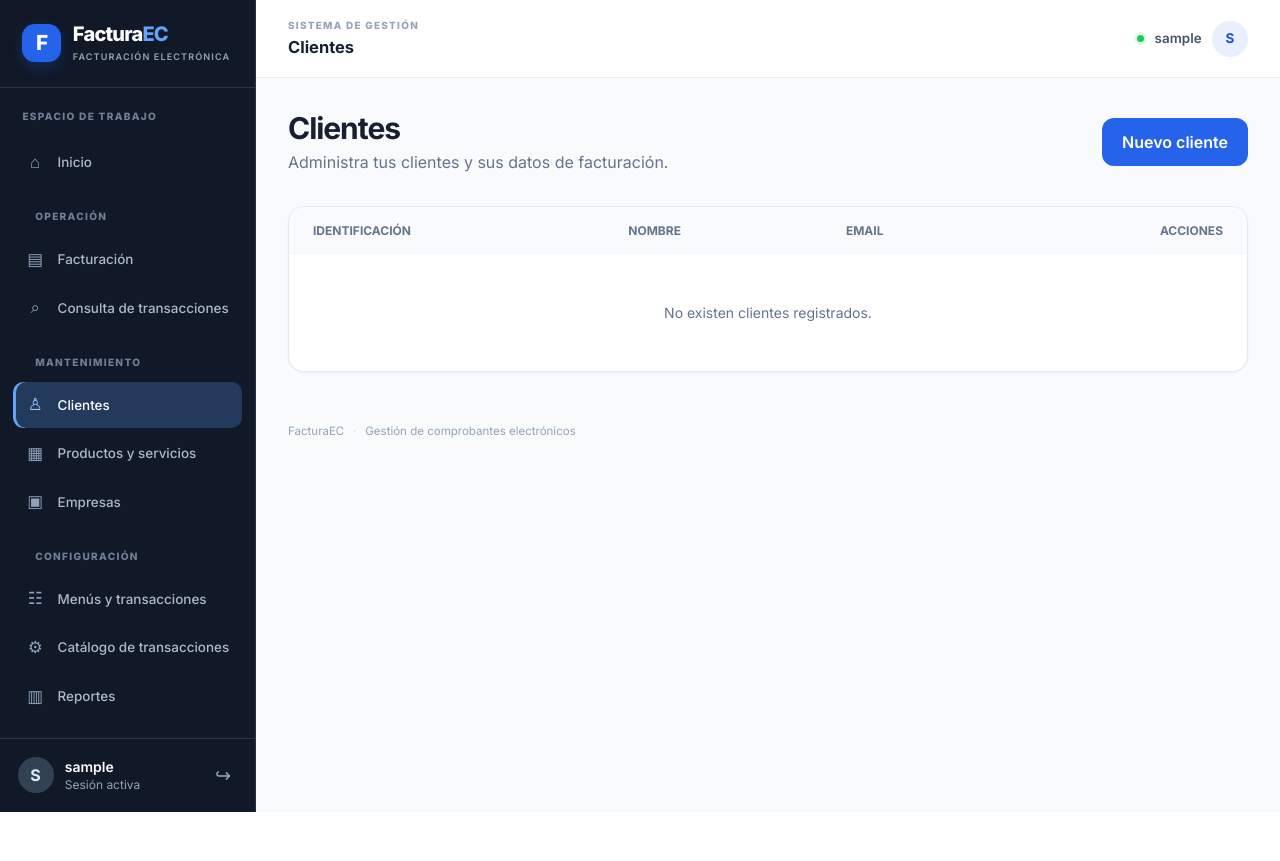
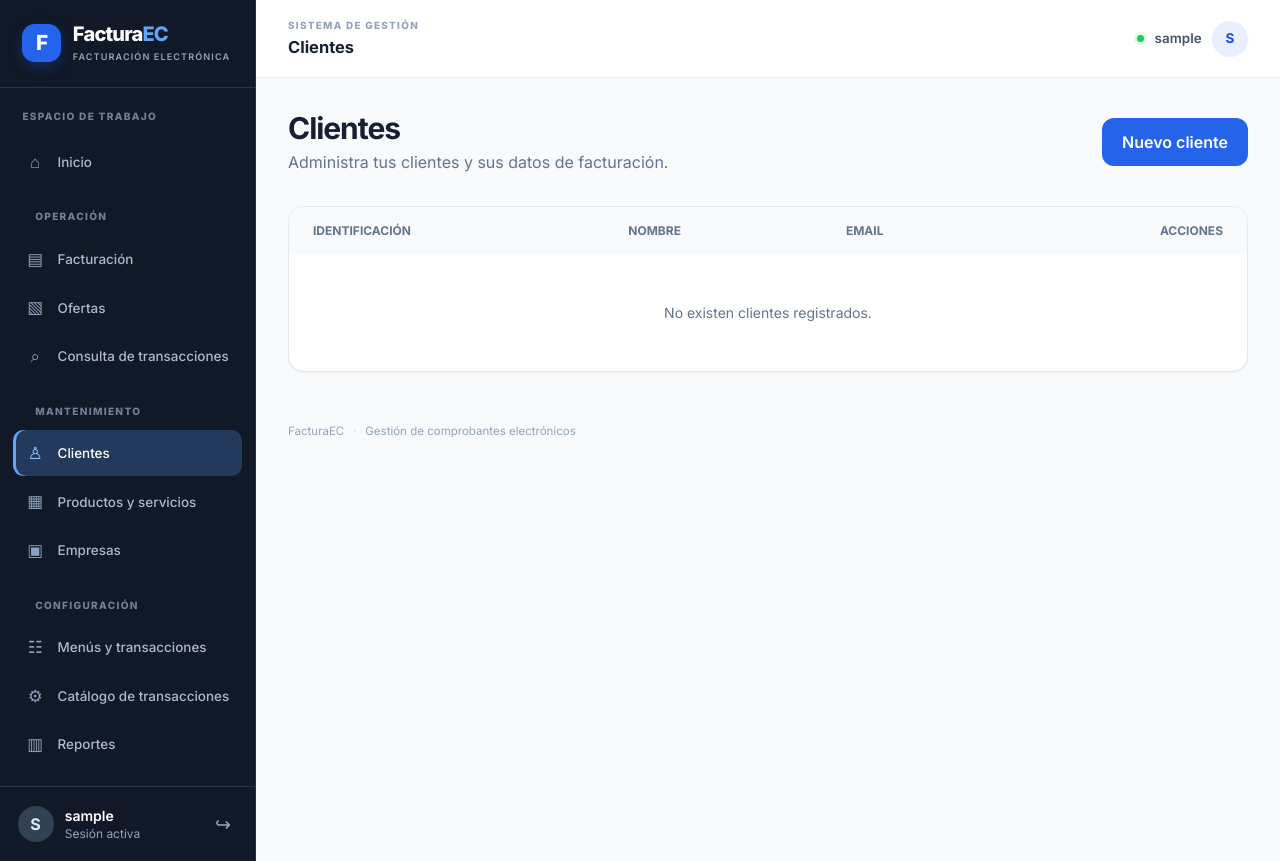
Before and after one commit to caeduardo99/facturacion_sri_django, a Django app: page /clientes/ in a window 1280 px wide. Before the commit the page ends 812 px from the top, so only its background shows below. Run offline with Django 5.2, Linux system fonts and the light colour scheme; the visitor is signed in with stand-in values (Sample User, id 1); data that the repository does not hold is empty; some libraries are stand-ins or nearby versions.

Commit message:
Agregar acceso al módulo de ofertas en navegación

```diff
--- a/templates/base.html
+++ b/templates/base.html
@@ -20,6 +20,7 @@
       {% for menu in menus_facturacion %}
       <a href="{% url 'facturacion:nuevo' %}?transaccion={{ menu.codigo|urlencode }}" class="sidebar-link sidebar-sub-link {% if request.GET.transaccion == menu.codigo %}active{% endif %}"><span class="nav-icon">↳</span>{{ menu.nombre }}</a>
       {% endfor %}
+      <a href="/facturacion/ofertas/" class="sidebar-link {% if '/facturacion/ofertas/' in request.path %}active{% endif %}"><span class="nav-icon">▧</span>Ofertas</a>
       <a href="/facturacion/consulta-general/" class="sidebar-link {% if 'consulta-general' in request.path %}active{% endif %}"><span class="nav-icon">⌕</span>Consulta de transacciones</a>
       <div class="nav-group-label">MANTENIMIENTO</div>
       <a href="/clientes/" class="sidebar-link {% if '/clientes/' in request.path %}active{% endif %}"><span class="nav-icon">♙</span>Clientes</a>
@@ -42,7 +43,7 @@
     <details class="mobile-menu">
       <summary aria-label="Abrir menú">☰</summary>
       <nav class="mobile-menu-panel">
-        <a href="/">Inicio</a><a href="/facturacion/">Facturación</a>{% for menu in menus_facturacion %}<a href="{% url 'facturacion:nuevo' %}?transaccion={{ menu.codigo|urlencode }}">{{ menu.nombre }}</a>{% endfor %}<a href="/facturacion/consulta-general/">Consulta de transacciones</a>
+        <a href="/">Inicio</a><a href="/facturacion/">Facturación</a>{% for menu in menus_facturacion %}<a href="{% url 'facturacion:nuevo' %}?transaccion={{ menu.codigo|urlencode }}">{{ menu.nombre }}</a>{% endfor %}<a href="/facturacion/ofertas/">Ofertas</a><a href="/facturacion/consulta-general/">Consulta de transacciones</a>
         <a href="/clientes/">Clientes</a><a href="/productos/">Productos y servicios</a><a href="/empresas/">Empresas</a>
         <a href="/facturacion/configuracion-menus/">Menús y transacciones</a><a href="/facturacion/catalogo-transacciones/">Catálogo de transacciones</a><a href="/reportes/">Reportes</a><a href="/accounts/logout/">Cerrar sesión</a>
       </nav>
```
